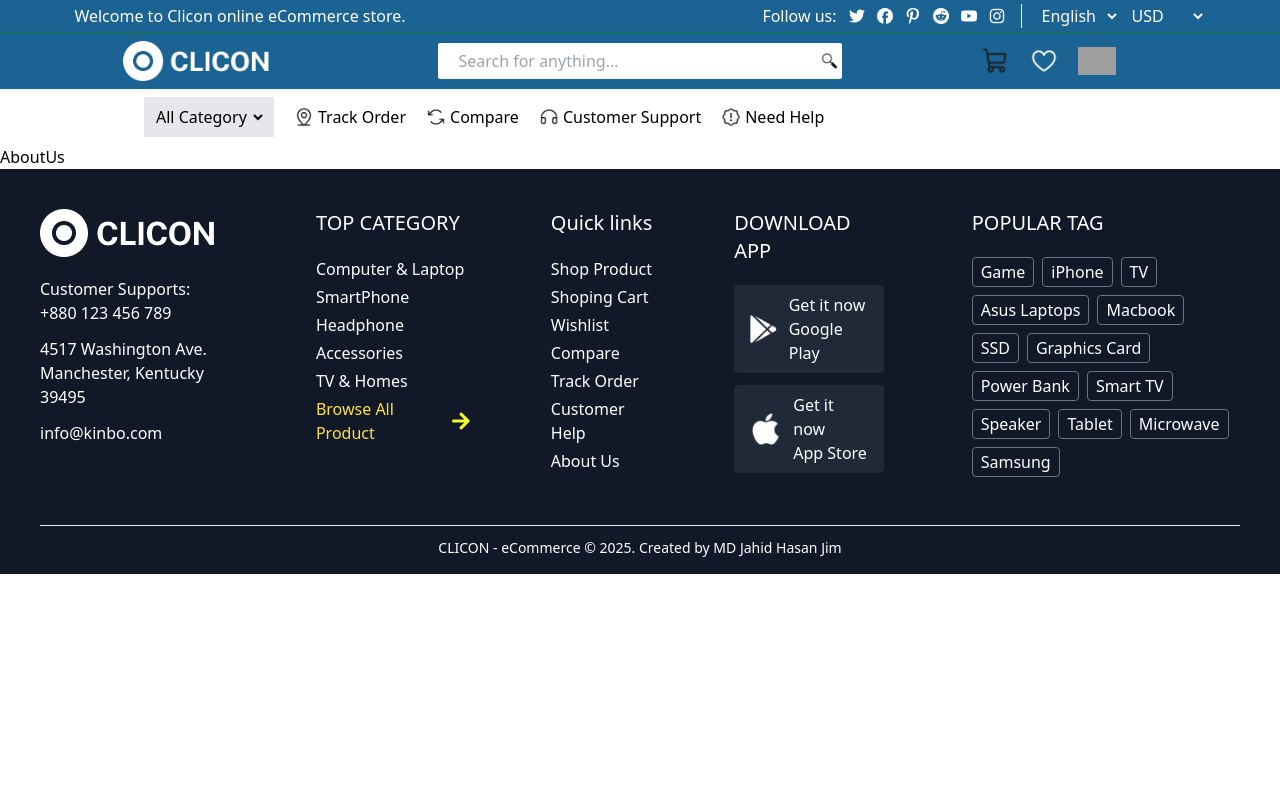
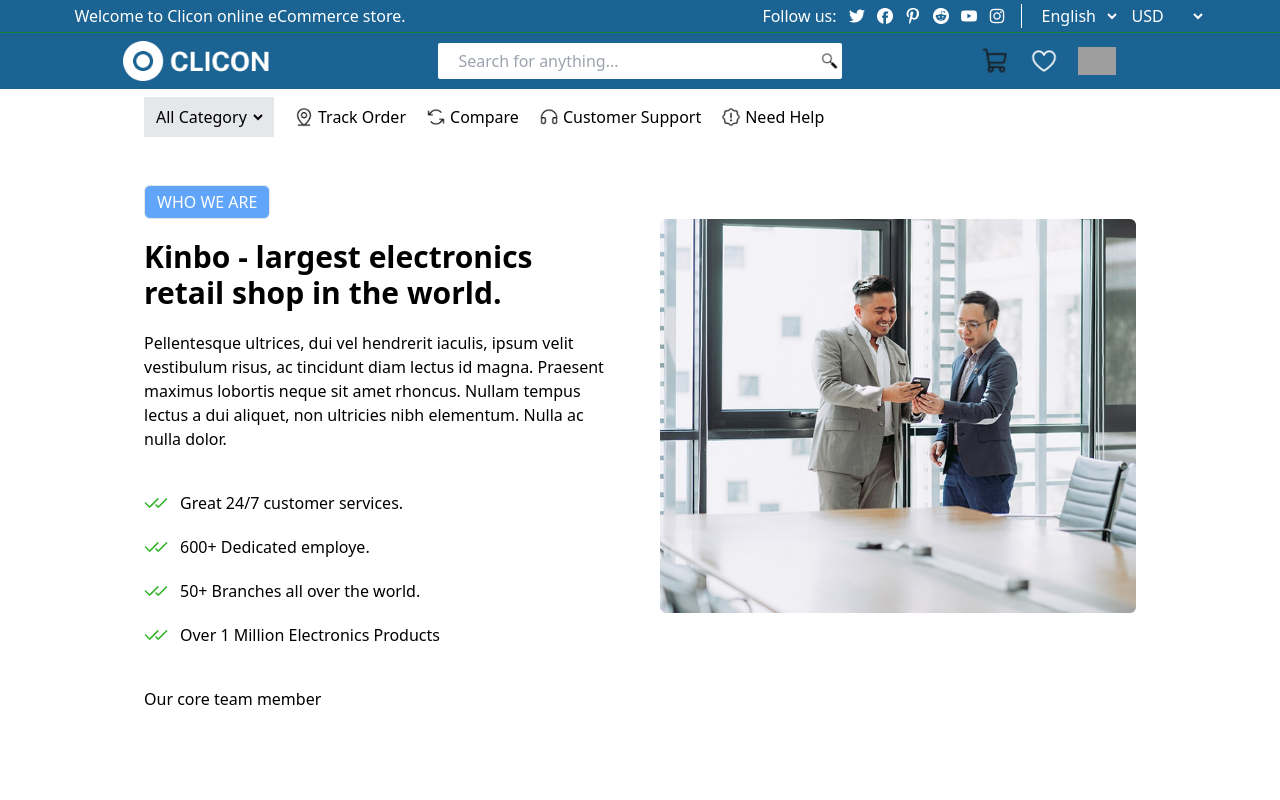
Before and after one commit to jim2107054/CLICON, a React (Vite) app in the folder frontend/: page /about-us in a window 1280 px wide. Shown: the top 800 px of the page. Built offline with nearby package versions, Linux system fonts and the light colour scheme; grey boxes are pictures that could not be loaded.

Commit message:
core team member

```diff
--- a/frontend/src/assets/assets.js
+++ b/frontend/src/assets/assets.js
@@ -16,6 +16,8 @@ import compare from './compare.png'
 import headphone from './Headphones.png'
 import needHelp from './needHelp.png'
 import eye from './Eye.png'
+import checks from './Checks.png'
+import aboutOne from './aboutPage1.png'
 
 export const assets = {
     fackbook,
@@ -35,5 +37,7 @@ export const assets = {
     compare,
     headphone,
     needHelp,
-    eye
+    eye,
+    checks,
+    aboutOne
 }
--- a/frontend/src/pages/AboutUs.jsx
+++ b/frontend/src/pages/AboutUs.jsx
@@ -1,9 +1,73 @@
-import React from 'react'
+import React from "react";
+import { assets } from "../assets/assets";
 
 const AboutUs = () => {
   return (
-    <div>AboutUs</div>
-  )
-}
+    <div>
+      <div className="flex flex-col gap-10 px-36 py-10">
+        {/*------------First Div----------*/}
+        <div className="flex items-center flex-col-reverse md:flex-row gap-10">
+          {/*------------Left Div----------*/}
+          <div className="w-1/2 justify-center flex flex-col gap-5">
+            <h1 className="border w-fit px-3 py-1 bg-blue-400 text-white rounded-md">
+              WHO WE ARE
+            </h1>
+            <p className="text-3xl font-semibold">
+              Kinbo - largest electronics
+              <br /> retail shop in the world.
+            </p>
+            <p className="font-light mb-5">
+              Pellentesque ultrices, dui vel hendrerit iaculis, ipsum velit
+              vestibulum risus, ac tincidunt diam lectus id magna. Praesent
+              maximus lobortis neque sit amet rhoncus. Nullam tempus lectus a
+              dui aliquet, non ultricies nibh elementum. Nulla ac nulla dolor.{" "}
+            </p>
 
-export default AboutUs
+            <p className="flex gap-3">
+              <span>
+                <img src={assets.checks} alt="" />
+              </span>
+              Great 24/7 customer services.
+            </p>
+            <p className="flex gap-3">
+              <span>
+                <img src={assets.checks} alt="" />
+              </span>
+              600+ Dedicated employe.
+            </p>
+            <p className="flex gap-3">
+              <span>
+                <img src={assets.checks} alt="" />
+              </span>
+              50+ Branches all over the world.
+            </p>
+            <p className="flex gap-3">
+              <span>
+                <img src={assets.checks} alt="" />
+              </span>
+              Over 1 Million Electronics Products
+            </p>
+          </div>
+          {/*------------Right Div----------*/}
+          <div className="w-1/2">
+            <img
+              className="rounded-md"
+              src={assets.aboutOne}
+              alt="about Photo"
+            />
+          </div>
+        </div>
+        {/*------------Second Div----------*/}
+        <div>
+            <h1>Our core team member</h1>
+        </div>
+        {/*------------Third Div----------*/}
+        <div></div>
+        {/*------------Fourth Div----------*/}
+        <div></div>
+      </div>
+    </div>
+  );
+};
+
+export default AboutUs;
```
Also changed, not shown: frontend/src/assets/Checks.png (added), frontend/src/assets/aboutPage1.png (added).
